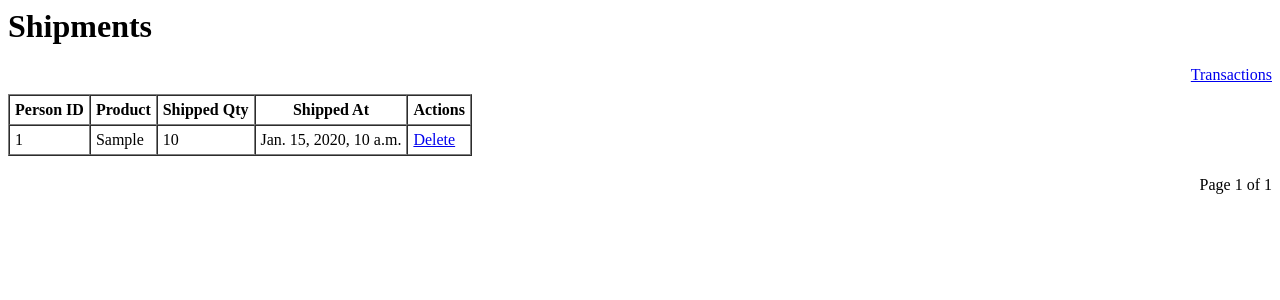
After one commit to albertduu/DjangoTransactions, a Django app: page /shipments/ in a window 1280 px wide. The commit adds this page. Shown: the top 300 px of the page. Run offline with Django 5.2, Linux system fonts and the light colour scheme; tables that the repository leaves empty hold one stand-in row (values such as "Sample post").

Commit message:
Added shipments

```diff
--- a/transactions/models.py
+++ b/transactions/models.py
@@ -23,3 +23,11 @@ class Transaction(models.Model):
 
     def __str__(self):
         return f"{self.person_id or 'N/A'} - {self.product}"
+
+class Shipment(models.Model):
+    transaction = models.ForeignKey(Transaction, on_delete=models.CASCADE)
+    shipped_quantity = models.IntegerField()
+    shipped_at = models.DateTimeField(auto_now_add=True)
+
+    def __str__(self):
+        return f"Shipment of {self.shipped_quantity} for {self.transaction}"
--- a/transactions/templates/transactions/list.html
+++ b/transactions/templates/transactions/list.html
@@ -233,6 +233,9 @@
         <tr>
             <td colspan="14">No transactions found.</td>
         </tr>
+        <td>
+            <a href="{% url 'create_shipment' t.id %}">Ship</a>
+        </td>
         {% endfor %}
     </table>
 
--- /dev/null
+++ b/transactions/templates/transactions/shipments.html
@@ -0,0 +1,42 @@
+<h1>Shipments</h1>
+
+<!-- Tab to go back to Transactions -->
+<div style="text-align: right; margin-bottom: 10px;">
+  <a href="{% url 'transaction-list' %}">Transactions</a>
+</div>
+
+<table border="1" cellpadding="5" cellspacing="0">
+  <tr>
+    <th>Person ID</th>
+    <th>Product</th>
+    <th>Shipped Qty</th>
+    <th>Shipped At</th>
+    <th>Actions</th>
+  </tr>
+  {% for s in shipments %}
+  <tr>
+    <td>{{ s.transaction.person_id }}</td>
+    <td>{{ s.transaction.product }}</td>
+    <td>{{ s.shipped_quantity }}</td>
+    <td>{{ s.shipped_at }}</td>
+    <td>
+      <a href="{% url 'delete_shipment' s.id %}">Delete</a>
+    </td>
+  </tr>
+  {% empty %}
+  <tr>
+    <td colspan="5">No shipments found.</td>
+  </tr>
+  {% endfor %}
+</table>
+
+<!-- Pagination -->
+<div style="text-align: right; margin-top: 20px;">
+  {% if shipments.has_previous %}
+    <a href="?page={{ shipments.previous_page_number }}">&laquo; Previous</a>
+  {% endif %}
+  <span>Page {{ shipments.number }} of {{ shipments.paginator.num_pages }}</span>
+  {% if shipments.has_next %}
+    <a href="?page={{ shipments.next_page_number }}">Next &raquo;</a>
+  {% endif %}
+</div>
--- a/transactions/urls.py
+++ b/transactions/urls.py
@@ -5,4 +5,7 @@ urlpatterns = [
     path('payments/', views.payments, name='payments'),
     path('', views.transaction_list, name='transaction-list'),
     path('send-email/', views.send_email, name='send_email'),
+    path('shipments/', views.shipments, name='shipments'),
+    path('create-shipment/<int:transaction_id>/', views.create_shipment, name='create_shipment'),
+    path('delete-shipment/<int:shipment_id>/', views.delete_shipment, name='delete_shipment')
 ]
--- a/transactions/views.py
+++ b/transactions/views.py
@@ -1,13 +1,14 @@
-from django.shortcuts import render, redirect
-from .models import Transaction
+from django.shortcuts import render, get_object_or_404, redirect
+from .models import Transaction, Shipment
 from .forms import TransactionForm
-from django.db.models import F, Sum, ExpressionWrapper, FloatField
+from django.db.models import F, Sum, ExpressionWrapper, FloatField, IntegerField
 from django.utils.dateparse import parse_date
 from django.core.paginator import Paginator
 from django.core.mail import send_mail
 from django.conf import settings
 from django.views.decorators.csrf import csrf_exempt
 from django.core.mail import EmailMessage
+from django.urls import reverse
 
 def transaction_list(request):
     form = TransactionForm(request.POST or None)
@@ -106,3 +107,43 @@ def send_email(request):
         email.send()
 
         return redirect('transaction-list')
+
+def shipments(request):
+    shipments = Shipment.objects.select_related('transaction').order_by('-shipped_at')
+
+    paginator = Paginator(shipments, 200)  # 200 per page
+    page_number = request.GET.get('page')
+    page_obj = paginator.get_page(page_number)
+
+    return render(request, 'transactions/shipments.html', {'shipments': page_obj})
+
+
+# ✅ CREATE Shipment
+def create_shipment(request, transaction_id):
+    transaction = get_object_or_404(Transaction, pk=transaction_id)
+
+    if request.method == 'POST':
+        ship_qty = int(request.POST.get('ship_qty'))
+
+        if 0 < ship_qty <= transaction.quantity:
+            transaction.quantity -= ship_qty
+            transaction.save()
+
+            Shipment.objects.create(transaction=transaction, shipped_quantity=ship_qty)
+
+        return redirect('shipments')
+
+    return render(request, 'transactions/create_shipment.html', {'transaction': transaction})
+
+
+# ✅ DELETE Shipment (restores Transaction qty)
+def delete_shipment(request, shipment_id):
+    shipment = get_object_or_404(Shipment, pk=shipment_id)
+    transaction = shipment.transaction
+
+    transaction.quantity += shipment.shipped_quantity
+    transaction.save()
+
+    shipment.delete()
+
+    return redirect('shipments')
```
Also changed, not shown: transactions/templates/transactions/create_shipment.html (added, +13 -0 lines).
